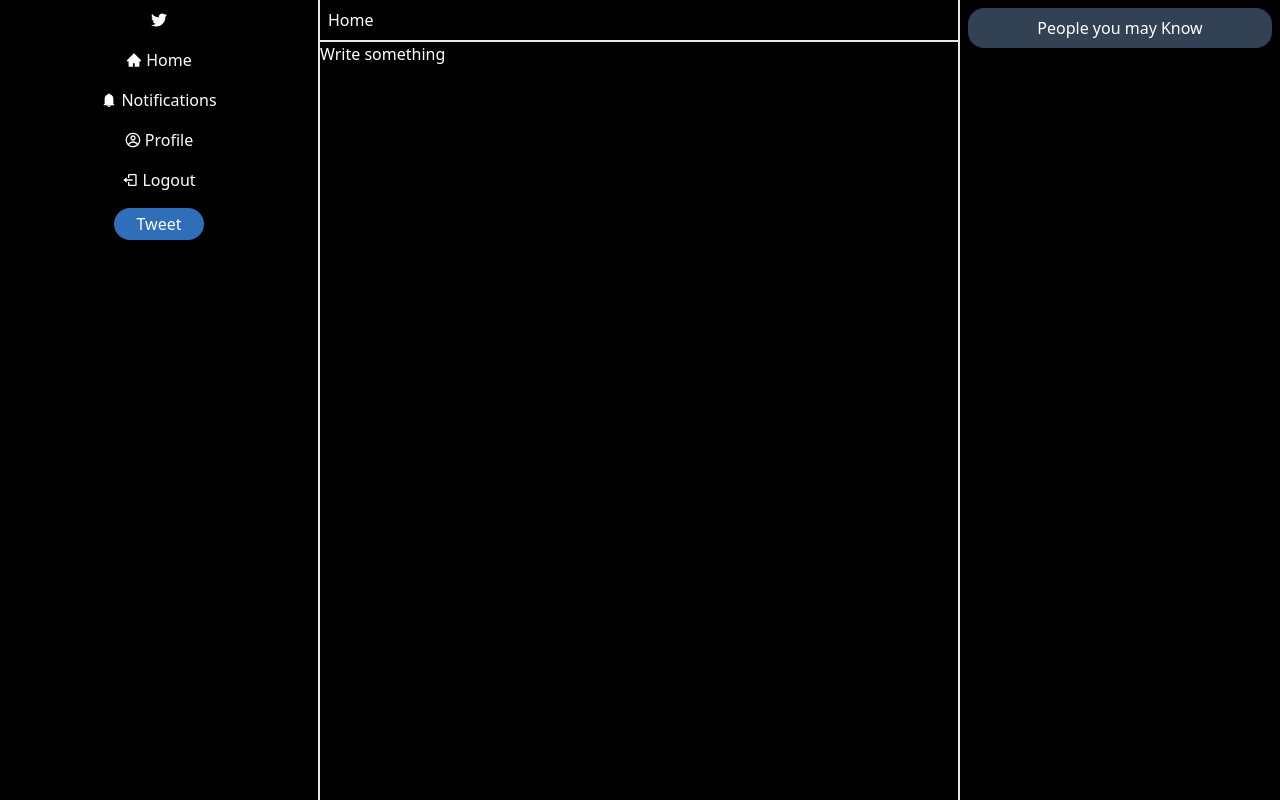
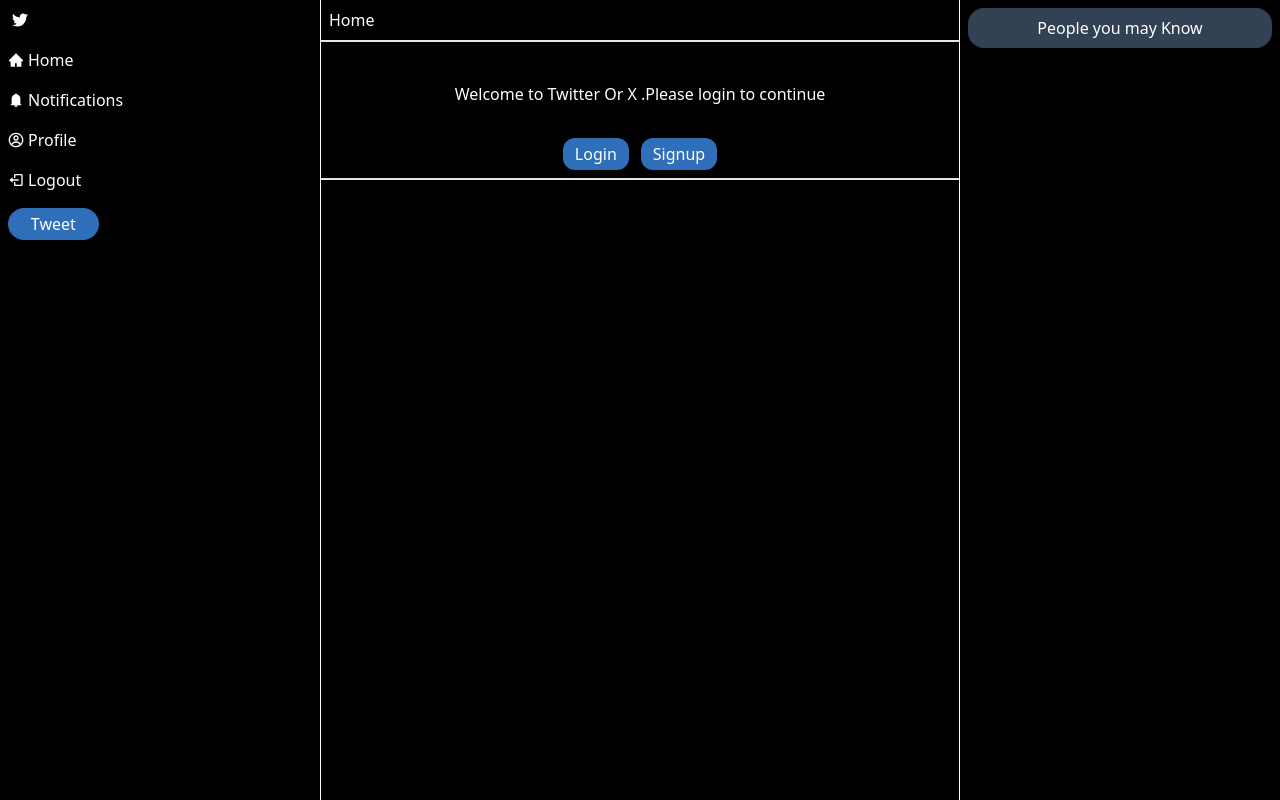
Before and after one commit to faisal004/xclone, a Next.js app: page / in a window 1280 px wide. Built offline with nearby package versions, Linux system fonts and the light colour scheme.

Commit message:
Day 1 done

```diff
--- /dev/null
+++ b/app/components/Middlepage.tsx
@@ -0,0 +1,18 @@
+"use client"
+import React ,{useState}from 'react'
+import Tweetbox from '../pagecomponents/Tweetbox'
+import Notloginbox from '../pagecomponents/Notloginbox';
+
+const Middlepage = () => {
+  const [login, setLogin] = useState(false);
+  return (
+    <div className='text-white border-l border-r border-l-slate-50 border-r-slate-50  md:w-2/4 w-full  items-center overflow-x-auto '>
+        <div className='bg-black border-b-2 text-left p-2'>Home</div>
+        <div>{login?<Tweetbox/>:
+        <Notloginbox/>}</div>
+
+    </div>
+  )
+}
+
+export default Middlepage
--- /dev/null
+++ b/app/components/Sidebar.tsx
@@ -0,0 +1,38 @@
+import React, { ReactNode } from 'react'
+import { FaTwitter } from 'react-icons/fa'
+import { AiFillHome, AiFillBell } from 'react-icons/ai'
+import { CgProfile } from 'react-icons/cg'
+import { BiLogOut } from 'react-icons/bi'
+
+interface MenuItemProps {
+  icon: ReactNode
+  text: string
+}
+
+const MenuItem: React.FC<MenuItemProps> = ({ icon, text }) => (
+  <div className="flex flex-row p-2 items-center space-x-1 cursor-pointer hover:bg-slate-900 rounded-xl  ">
+    <div>{icon}</div>
+    <div className="text-center hidden md:block">{text}</div>
+  </div>
+)
+
+const Sidebar: React.FC = () => {
+  return (
+    <div className="text-white w-1/4 hidden md:block h-screen sticky top-0 ">
+      <div className="flex justify-start p-3 ">
+        <FaTwitter />
+      </div>
+      <div className="flex flex-col mx-auto  ">
+        <MenuItem icon={<AiFillHome />} text="Home" />
+        <MenuItem icon={<AiFillBell />} text="Notifications" />
+        <MenuItem icon={<CgProfile />} text="Profile" />
+        <MenuItem icon={<BiLogOut />} text="Logout" />
+      </div>
+      <div className="w-1/3 pt-2 flex flex-row p-2 items-start justify-start ">
+        <button className="bg-[#2f6eb9] w-full rounded-2xl p-1">Tweet</button>
+      </div>
+    </div>
+  )
+}
+
+export default Sidebar
--- a/app/layout.tsx
+++ b/app/layout.tsx
@@ -1,13 +1,13 @@
 import './globals.css'
 import type { Metadata } from 'next'
 import { Inter } from 'next/font/google'
-import Sidebar from '../components/Sidebar'
-import Rightside from '../components/Rightside'
+import Sidebar from './components/Sidebar'
+import Rightside from './components/Rightside'
 
 const inter = Inter({ subsets: ['latin'] })
 
 export const metadata: Metadata = {
-  title: 'Create Next App',
+  title: 'Twitter Clone',
   description: 'Generated by create next app',
 }
 
@@ -18,7 +18,7 @@
 }) {
   return (
     <html lang="en">
-      <body className="body">
+      <body className="body container mx-auto">
         <Sidebar />
         {children}
         <Rightside />
--- a/app/page.tsx
+++ b/app/page.tsx
@@ -1,6 +1,6 @@
 import React from 'react'
 
-import Middlepage from '../components/Middlepage'
+import Middlepage from './components/Middlepage'
 
 
 
--- /dev/null
+++ b/app/pagecomponents/Notloginbox.tsx
@@ -0,0 +1,16 @@
+import React, { FC } from 'react'
+
+const Notloginbox: FC = () => {
+  return (
+    <div className="flex flex-col justify-between border-b-2 pb-2 text-center space-y-8">
+     <div className='mx-auto mt-10'>Welcome to Twitter Or X .Please login to continue</div>
+     <div className='space-x-3'>
+        <button className='bg-[#2f6eb9] px-3 py-1 rounded-xl '>Login</button>
+        <button className='bg-[#2f6eb9]  px-3 py-1 rounded-xl '>Signup</button>
+     </div>
+
+    </div>
+  )
+}
+
+export default Notloginbox
--- /dev/null
+++ b/app/pagecomponents/Tweetbox.tsx
@@ -0,0 +1,25 @@
+import React, { FC } from 'react'
+
+const Tweetbox: FC = () => {
+  return (
+    <div className="flex flex-row justify-between border-b-2 pb-2">
+      <div className="profile p-2 m-2">Profile</div>
+      <div>
+        <div className="textarea bg-black text-white p-2 m-2">
+          <textarea
+            className="resize-none bg-black outline-none"
+            name="name"
+            cols={70}
+            rows={5}
+            placeholder="What's Happening"
+          ></textarea>
+        </div>
+        <div className="button flex items-end justify-end">
+          <button className='bg-[#2f6eb9] px-2 py-1 rounded-xl mx-4'>Post</button>
+        </div>
+      </div>
+    </div>
+  )
+}
+
+export default Tweetbox
--- a/components/Middlepage.tsx
+++ /dev/null
@@ -1,12 +0,0 @@
-import React from 'react'
-
-const Middlepage = () => {
-  return (
-    <div className='text-white  border-r-2 md:w-2/4 w-full  items-center '>
-        <div className='bg-black border-b-2 text-left p-2'>Home</div>
-        <div>Write something</div>
-    </div>
-  )
-}
-
-export default Middlepage
--- a/components/Sidebar.tsx
+++ /dev/null
@@ -1,41 +0,0 @@
-import React, { ReactNode } from 'react';
-import { FaTwitter } from 'react-icons/fa';
-import { AiFillHome, AiFillBell } from 'react-icons/ai';
-import { CgProfile } from 'react-icons/cg';
-import { BiLogOut } from 'react-icons/bi';
-
-interface MenuItemProps {
-  icon: ReactNode;
-  text: string;
-}
-
-const MenuItem: React.FC<MenuItemProps> = ({ icon, text }) => (
-  <div className="flex flex-row p-2 items-center justify-center space-x-1 cursor-pointer hover:bg-slate-700 rounded-xl ">
-    <div>{icon}</div>
-    <div className="text-center hidden md:block">{text}</div>
-  </div>
-);
-
-const Sidebar: React.FC = () => {
-  return (
-    <div className="text-white border-r-2 w-1/4 items-center hidden md:block h-screen">
-      <div className="flex justify-center p-3">
-        <FaTwitter />
-      </div>
-      <div className='w-1/2 mx-auto'>
-      <MenuItem icon={<AiFillHome />} text="Home" />
-      <MenuItem icon={<AiFillBell />} text="Notifications" />
-      <MenuItem icon={<CgProfile />} text="Profile" />
-      <MenuItem icon={<BiLogOut />} text="Logout" />
-
-      </div>
-
-
-      <div className="w-1/3 pt-2 flex flex-row p-2 items-center justify-center mx-auto">
-        <button className="bg-[#2f6eb9] w-full rounded-2xl p-1">Tweet</button>
-      </div>
-    </div>
-  );
-};
-
-export default Sidebar;
```
Also changed, not shown: pagecomponents/Tweetbox.tsx (deleted, +0 -9 lines), app/components/Rightside.tsx (renamed from components/Rightside.tsx).
